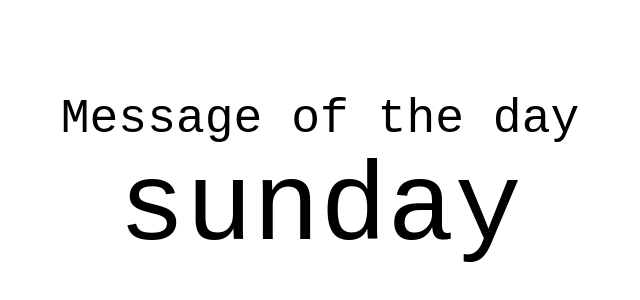
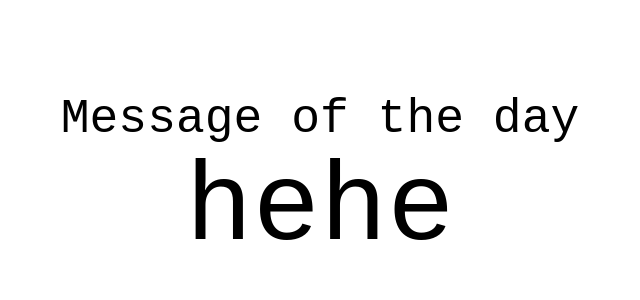
Before and after one commit to DatNguyen60/QuickDeployTest, a plain HTML site: page index.html in a window 1280 px wide. Shown: the part 218-518 px from the top of the page, without its empty margins (320-960 px from the left). Drawn offline with Linux system fonts and the light colour scheme.

Commit message:
Automatic commit message

```diff
--- a/index.html
+++ b/index.html
@@ -8,7 +8,7 @@
     <div class="" style="height: 100vh; width: 100vw; position: relative">
         <div class="" style="position: absolute; top: 50%; left: 50%; width: 100%; transform: translate(-50%,-50%); font-size: 3rem; text-align: center;">
             <div class="">Message of the day</div>
-            <div class="" id="motd-text" style="font-size: 7rem;">sunday</div>
+            <div class="" id="motd-text" style="font-size: 7rem;">hehe</div>
         </div>
     </div>
 
```
